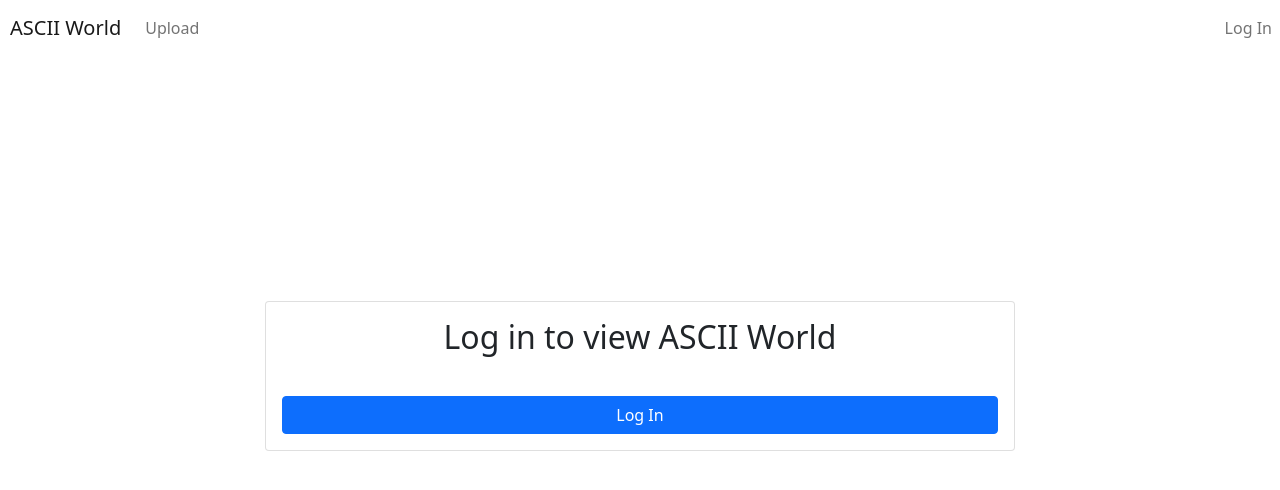
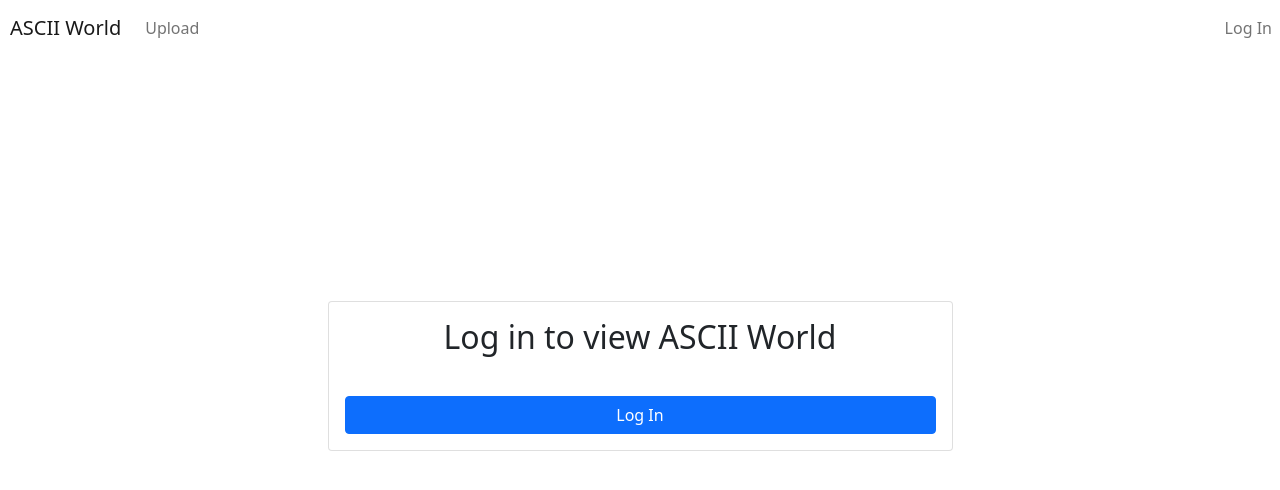
Before and after one commit to mud2009/ascii-world, a React (Create React App) app: page / in a window 1280 px wide. Shown: the top 490 px of the page. Built offline with nearby package versions, Linux system fonts and the light colour scheme; no server answers.

Commit message:
change maxwidth property on app.js

```diff
--- a/src/components/App.js
+++ b/src/components/App.js
@@ -10,7 +10,7 @@ function App() {
       <AuthProvider>
       <MyNavbar />
       <Container className="d-flex align-items-center justify-content-center" style={{ minHeight: "80vh" }}>
-        <div id="mainContainer" className="w-100" style={{maxWidth: '750px'}}>
+        <div id="mainContainer" className="w-100" style={{maxWidth: '625px'}}>
           <AppRoutes/>
         </div>
       </Container>
```
